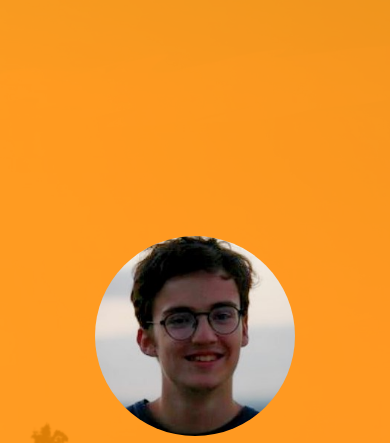
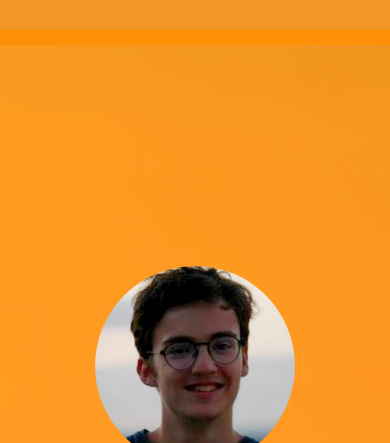
Before and after one commit to Riouca/site_perso, a plain HTML site: page index.html in a window 390 px wide. Shown: the top 443 px of the page. Drawn offline with nearby package versions, Linux system fonts and the light colour scheme; files whose address does not match are found by name.

Commit message:
Update style.css

```diff
--- a/css/style.css
+++ b/css/style.css
@@ -18,7 +18,7 @@
 {
   .navbar1 { display: none }
   a{margin-top:5px}
-  .photoentete{position: absolute}
+  .photoentete{position: absolute;top:30px}
   .modal-img{position: relative;width: 350px;height:200px;display: block;}
   .modal-p{position: relative;width: auto;}
   .aboutmobile{margin-top:300px;}
```
